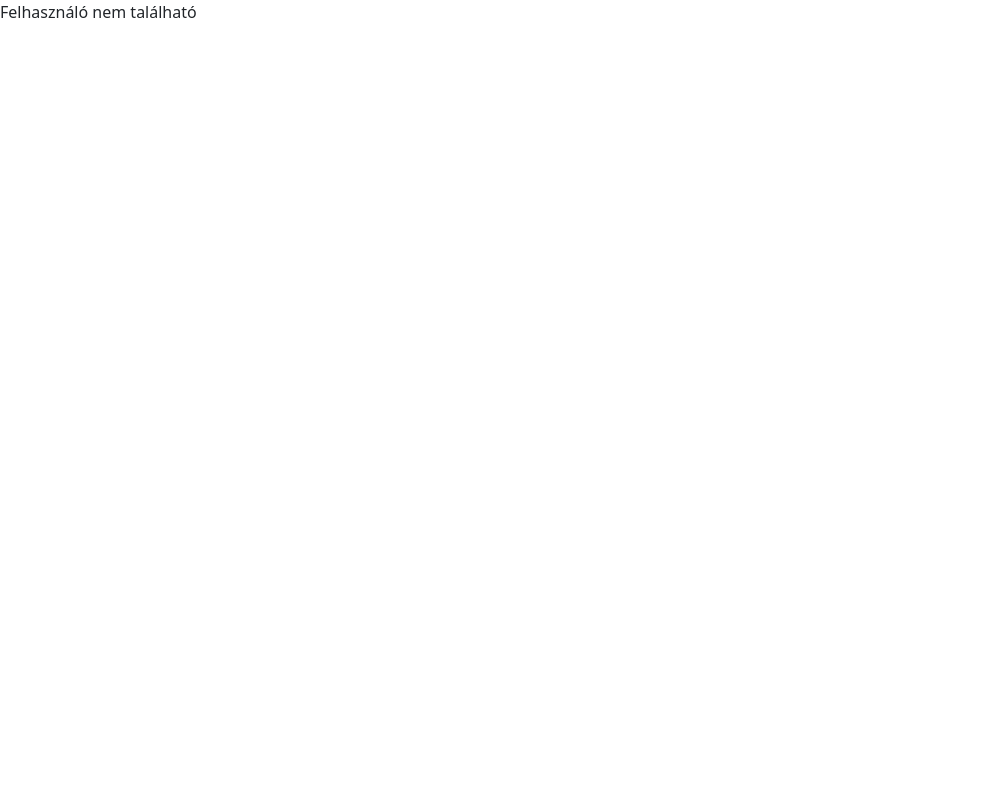
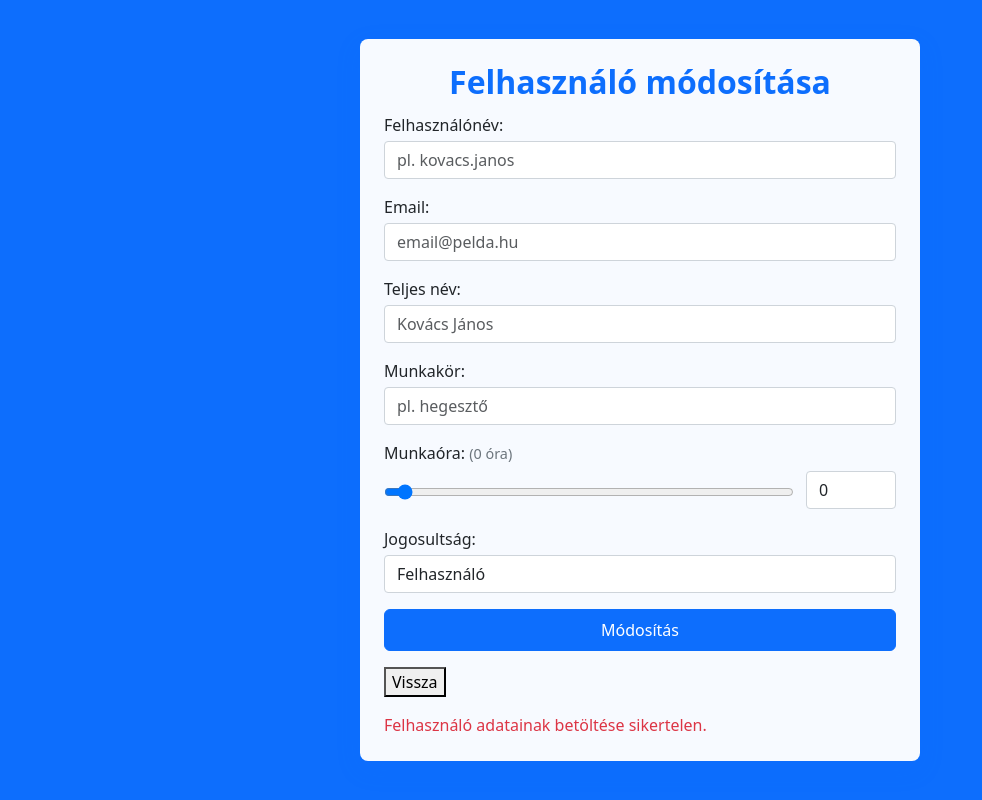
Before and after one commit to gergo0111/vizsgaremek, a React (Vite) app in the folder frontend/: page /felhasznalo-modositas/1 in a window 1280 px wide. Shown: the whole page, without its empty margins (0-982 px from the left). Built offline with nearby package versions, Linux system fonts and the light colour scheme; no server answers.

Commit message:
userPatch javitva, fooldal, userList tokeletesitve

```diff
--- a/frontend/src/components/Login.tsx
+++ b/frontend/src/components/Login.tsx
@@ -119,12 +119,6 @@ export default function Login() {
             </div>
           </div>
 
-          <div className="text-end mb-4">
-            <a href="#" className="forgot-password-link">
-              Elfelejtett jelszó?
-            </a>
-          </div>
-
           <button type="submit" className="btn btn-primary login-submit-btn w-100">
             Belépés
           </button>
--- a/frontend/src/components/users/NewPass.tsx
+++ /dev/null
@@ -1,99 +0,0 @@
-import React, { useState, useEffect } from "react";
-import { useNavigate, useParams } from "react-router";
-
-export interface User {
-       user_id: number;
-       felhasznalonev: string;
-       email: string;
-       jelszo: string;
-       nev: string;
-       isActice: boolean;
-       isAdmin: boolean;
-}
-
-export function NewPass() {
-        const navigate = useNavigate();
-        const { user_id } = useParams();
-        const [user, setUser] = useState<User | null>(null);
-        const [loading, setLoading] = useState<boolean>(true);
-
-        useEffect(() => {
-            const id = Number(user_id);
-            if (!Number.isFinite(id) || id <= 0) {
-                setLoading(false);
-                return;
-            }
-
-            const fetchUser = async () => {
-                try {
-                    const res = await fetch(`http://localhost:3000/users/${id}`);
-                    if (!res.ok) throw new Error('Hiba a felhasználó lekérésekor');
-                    const data = await res.json();
-                    setUser(data);
-                } catch (err) {
-                    console.error('Hiba:', err);
-                } finally {
-                    setLoading(false);
-                }
-            };
-
-            fetchUser();
-        }, [user_id]);
-
-        const handleChange = (field: keyof User, value: any) => {
-            setUser(prev => {
-                const base = prev ?? { user_id: Number(user_id) || 0, felhasznalonev: '', email: '', jelszo: '', nev: '', isActice: false, isAdmin: false };
-                return { ...base, [field]: value } as User;
-            });
-        };
-
-        const saveUser = async (e?: React.FormEvent) => {
-            if (e) e.preventDefault();
-            if (!user) return;
-            try {
-                const res = await fetch(`http://localhost:3000/users/${user.user_id}`, {
-                    method: 'PATCH',
-                    headers: { 'Content-Type': 'application/json' },
-                    body: JSON.stringify(user),
-                });
-                if (!res.ok) throw new Error('Hiba a mentéskor');
-                navigate('/felhasznalok-kezelese');
-            } catch (err) {
-                console.error('Hiba:', err);
-                alert('Mentés sikertelen.');
-            }
-        };
-        if (!user) return <div>Felhasználó nem található</div>;
-
-            return <>
-                     <h2>Felhasználó módosítása</h2>
-
-                     <form onSubmit={saveUser}>
-                        <div>
-                              <label>Felhasználónév: </label> <br />
-                              <input type="text" value={user.felhasznalonev} name="felhasznalonev" onChange={(e) => handleChange('felhasznalonev', e.target.value)} />
-                        </div>
-                        <div>
-                              <label>Email: </label> <br />
-                              <input type="text" value={user.email} name="email" onChange={(e) => handleChange('email', e.target.value)} />
-                        </div>
-                        <div>
-                                <label>Jelszó: </label> <br />
-                                <input type="text" value={user.jelszo} name="jelszo" onChange={(e) => handleChange('jelszo', e.target.value)} />
-                        </div>
-                        <div>
-                              <label>Név: </label> <br />
-                              <input type="text" value={user.nev} name="nev" onChange={(e) => handleChange('nev', e.target.value)} />
-                        </div>
-
-
-                        <div>
-                              <button type="submit">Módosítás</button>
-                        </div>
-
-                     </form>
-
-
-                        <button onClick={() => navigate("/felhasznalok-kezelese")}>Vissza</button>
-            </>
-}
--- a/frontend/src/components/users/UserPatch.tsx
+++ b/frontend/src/components/users/UserPatch.tsx
@@ -1,5 +1,6 @@
 import React, { useState, useEffect } from "react";
 import { useNavigate, useParams } from "react-router";
+import "../../designs/NewUserAdd.css";
 
 export interface User {
        user_id: number;
@@ -15,8 +16,17 @@ export interface User {
 export function UserPatch() {
         const navigate = useNavigate();
         const { user_id } = useParams();
-        const [user, setUser] = useState<User | null>(null);
+        const [felhasznalonev, setFelhasznalonev] = useState('');
+        const [email, setEmail] = useState('');
+        const [nev, setNev] = useState('');
+        const [munkakor, setMunkakor] = useState('');
+        const [munkaora, setMunkaora] = useState(0);
+        const [isAdmin, setIsAdmin] = useState(false);
+
         const [loading, setLoading] = useState<boolean>(true);
+        const [errorMsg, setErrorMsg] = useState<string | null>(null);
+        const [successMsg, setSuccessMsg] = useState<string | null>(null);
+        const [fieldErrors, setFieldErrors] = useState<Record<string,string>>({});
 
         useEffect(() => {
             const id = Number(user_id);
@@ -25,10 +35,16 @@ export function UserPatch() {
                 try {
                     const res = await fetch(`http://localhost:3000/users/${id}`);
                     if (!res.ok) throw new Error('Hiba a felhasználó lekérésekor');
-                    const data = await res.json();
-                    setUser(data);
+                    const data: User = await res.json();
+                    setFelhasznalonev(data.felhasznalonev);
+                    setEmail(data.email);
+                    setNev(data.nev);
+                    setMunkakor(data.munkakor);
+                    setMunkaora(data.munkaora);
+                    setIsAdmin(data.isAdmin);
                 } catch (err) {
                     console.error('Hiba:', err);
+                    setErrorMsg('Felhasználó adatainak betöltése sikertelen.');
                 } finally {
                     setLoading(false);
                 }
@@ -37,64 +53,117 @@ export function UserPatch() {
             fetchUser();
         }, [user_id]);
 
-        const handleChange = (field: keyof User, value: any) => {
-            setUser(prev => {
-                const base = prev ?? { user_id: Number(user_id) || 0, felhasznalonev: '', email: '', nev: '', munkakor: '', munkaora: 0, isActice: false, isAdmin: false };
-                return { ...base, [field]: value } as User;
-            });
+        const handleSubmit = async (e: React.FormEvent) => {
+            e.preventDefault();
+
+            setErrorMsg(null);
+            setSuccessMsg(null);
+            setFieldErrors({});
+
+            const errors: Record<string,string> = {};
+            if (!felhasznalonev.trim()) errors.felhasznalonev = 'A felhasználónév megadása kötelező.';
+            if (!email.trim() || !/^[^@\s]+@[^@\s]+\.[^@\s]+$/.test(email)) errors.email = 'Érvényes email cím szükséges.';
+            if (!nev.trim()) errors.nev = 'A név megadása kötelező.';
+            if (!munkakor.trim()) errors.munkakor = 'A munkakör megadása kötelező.';
+            if (!Number.isFinite(munkaora) || munkaora < 0 || munkaora > 12) errors.munkaora = 'A munkaóra 0 és 12 között legyen.';
+
+            if (Object.keys(errors).length) {
+                setFieldErrors(errors);
+                setErrorMsg('Kérlek javítsd a jelzett mezőket.');
+                return;
+            }
+
+            const updatedUser = {
+                felhasznalonev,
+                email,
+                nev,
+                munkakor,
+                munkaora,
+                isAdmin,
             };
 
-        const saveUser = async (e?: React.FormEvent) => {
-            if (e) e.preventDefault();
-            if (!user) return;
             try {
-                const res = await fetch(`http://localhost:3000/users/${user.user_id}`, {
+                const res = await fetch(`http://localhost:3000/users/${user_id}`, {
                     method: 'PATCH',
                     headers: { 'Content-Type': 'application/json' },
-                    body: JSON.stringify(user),
+                    body: JSON.stringify(updatedUser),
                 });
-                if (!res.ok) throw new Error('Hiba a mentéskor');
-                navigate('/felhasznalok-kezelese');
+
+                if (!res.ok) {
+                    const errorData = await res.json();
+                    const msg = Array.isArray(errorData.message)
+                        ? errorData.message.join(', ')
+                        : (errorData.message ?? JSON.stringify(errorData));
+                    setErrorMsg(String(msg));
+                    throw new Error('Hiba a módosítás során');
+                }
+
+                setSuccessMsg('Felhasználó sikeresen módosítva.');
+                setTimeout(() => navigate('/felhasznalok-kezelese'), 1500);
             } catch (err) {
                 console.error('Hiba:', err);
-                alert('Mentés sikertelen.');
             }
         };
-        if (!user) return <div>Felhasználó nem található</div>;
 
-            return <>
-                     <h2>Felhasználó módosítása</h2>
+        if (loading) return <div className="new-user-page"><div className="new-user-card">Betöltés...</div></div>;
 
-                     <form onSubmit={saveUser}>
-                        <div>
-                              <label>Felhasználónév: </label> <br />
-                              <input type="text" value={user.felhasznalonev} name="felhasznalonev" onChange={(e) => handleChange('felhasznalonev', e.target.value)} />
-                        </div>
-                        <div>
-                              <label>Email: </label> <br />
-                              <input type="text" value={user.email} name="email" onChange={(e) => handleChange('email', e.target.value)} />
-                        </div>
-                        <div>
-                              <label>Név: </label> <br />
-                              <input type="text" value={user.nev} name="nev" onChange={(e) => handleChange('nev', e.target.value)} />
-                        </div>
-                        <div>
-                              <label>Munkakör: </label> <br />
-                              <input type="text" value={user.munkakor} name="munkakor" onChange={(e) => handleChange('munkakor', e.target.value)} />
-                        </div>
-                        <div>
-                              <label>Munkaóra: </label> <br />
-                              <input type="number" value={user.munkaora} name="munkaora" onChange={(e) => handleChange('munkaora', e.target.value === '' ? 0 : parseInt(e.target.value, 10))} />
+        return (
+            <div className="new-user-page">
+                <div className="new-user-card">
+                    <h2 className="new-user-header">Felhasználó módosítása</h2>
+                    <form onSubmit={handleSubmit} noValidate>
+                        <div className="form-group">
+                            <label htmlFor="username">Felhasználónév:</label>
+                            <input className="form-control" type="text" id="username" name="username" value={felhasznalonev} onChange={e => setFelhasznalonev(e.target.value)} placeholder="pl. kovacs.janos" />
+                            {fieldErrors.felhasznalonev && <div className="field-error">{fieldErrors.felhasznalonev}</div>}
                         </div>
 
-                        <br />
-
-                        <div>
-                              <button type="submit">Módosítás</button>
-                              <button onClick={() => navigate("/felhasznalok-kezelese")}>Vissza</button>
+                        <div className="form-group">
+                            <label htmlFor="email">Email:</label>
+                            <input className="form-control" type="email" id="email" name="email" value={email} onChange={e => setEmail(e.target.value)} placeholder="email@pelda.hu" />
+                            {fieldErrors.email && <div className="field-error">{fieldErrors.email}</div>}
                         </div>
 
+                        <div className="form-group">
+                            <label htmlFor="name">Teljes név:</label>
+                            <input className="form-control" type="text" id="name" name="name" value={nev} onChange={e => setNev(e.target.value)} placeholder="Kovács János" />
+                            {fieldErrors.nev && <div className="field-error">{fieldErrors.nev}</div>}
+                        </div>
+
+                        <div className="form-group">
+                            <label htmlFor="munkakor">Munkakör:</label>
+                            <input className="form-control" type="text" id="munkakor" name="munkakor" value={munkakor} onChange={e => setMunkakor(e.target.value)} placeholder="pl. hegesztő" />
+                            {fieldErrors.munkakor && <div className="field-error">{fieldErrors.munkakor}</div>}
+                        </div>
+
+                        <div className="form-group">
+                            <label htmlFor="munkaora">Munkaóra: <span className="muted">({munkaora} óra)</span></label>
+                            <div className="range-row">
+                                <input className="range-input" type="range" min={0} max={12} value={munkaora} onChange={e => setMunkaora(Number(e.target.value))} />
+                                <input className="number-input" type="number" min={0} max={12} value={munkaora} onChange={e => setMunkaora(Number(e.target.value))} />
+                            </div>
+                            {fieldErrors.munkaora && <div className="field-error">{fieldErrors.munkaora}</div>}
+                        </div>
+
+                        <div className="form-group">
+                            <label htmlFor="permission">Jogosultság:</label>
+                            <select className="form-control" id="permission" name="permission" value={String(isAdmin)} onChange={e => setIsAdmin(e.target.value === 'true')} required>
+                                <option value="true">Admin</option>
+                                <option value="false">Felhasználó</option>
+                            </select>
+                        </div>
+
+                        <div className="form-group">
+                            <button className="btn btn-primary" type="submit">Módosítás</button>
+                        </div>
+                        <div className="form-group">
+                            <button type="button" onClick={() => navigate("/felhasznalok-kezelese")}>Vissza</button>
+                        </div>
+
+                        {errorMsg && <div className="error-msg">{errorMsg}</div>}
+                        {successMsg && <div className="success-msg">{successMsg}</div>}
                     </form>
-
-            </>
+                </div>
+            </div>
+        );
 }
--- a/frontend/src/components/users/UsersList.tsx
+++ b/frontend/src/components/users/UsersList.tsx
@@ -61,9 +61,6 @@ export function UsersList() {
                                                  <button aria-label={`Szerkesztés ${user.nev}`} onClick={() => navigate(`/felhasznalo-modositas/${user.user_id}`)} >✏️</button>
                                           </td>
                                           <td>
-                                                 <button aria-label={`Jelszó módosítása ${user.nev}`} onClick={() => navigate(`/jelszo-modositas/${user.user_id}`)}>🔐</button>
-                                          </td>
-                                          <td>
                                                  <button
                                                         aria-label={`Törlés ${user.nev}`}
                                                         onClick={() => {
--- a/frontend/src/components/works/WorkDisplay.css
+++ b/frontend/src/components/works/WorkDisplay.css
@@ -89,7 +89,6 @@
   font-size: 20px;
 }
 
-/* Responsive tweaks */
 @media (max-width: 480px){
   .work-display-content{ padding: 8px; }
   .wd-progress{ height: 22px; }
```
Also changed, not shown: frontend/src/components/GanntChart.tsx (+1 -9 lines). Lines whose indentation alone changed are shown as unchanged.
